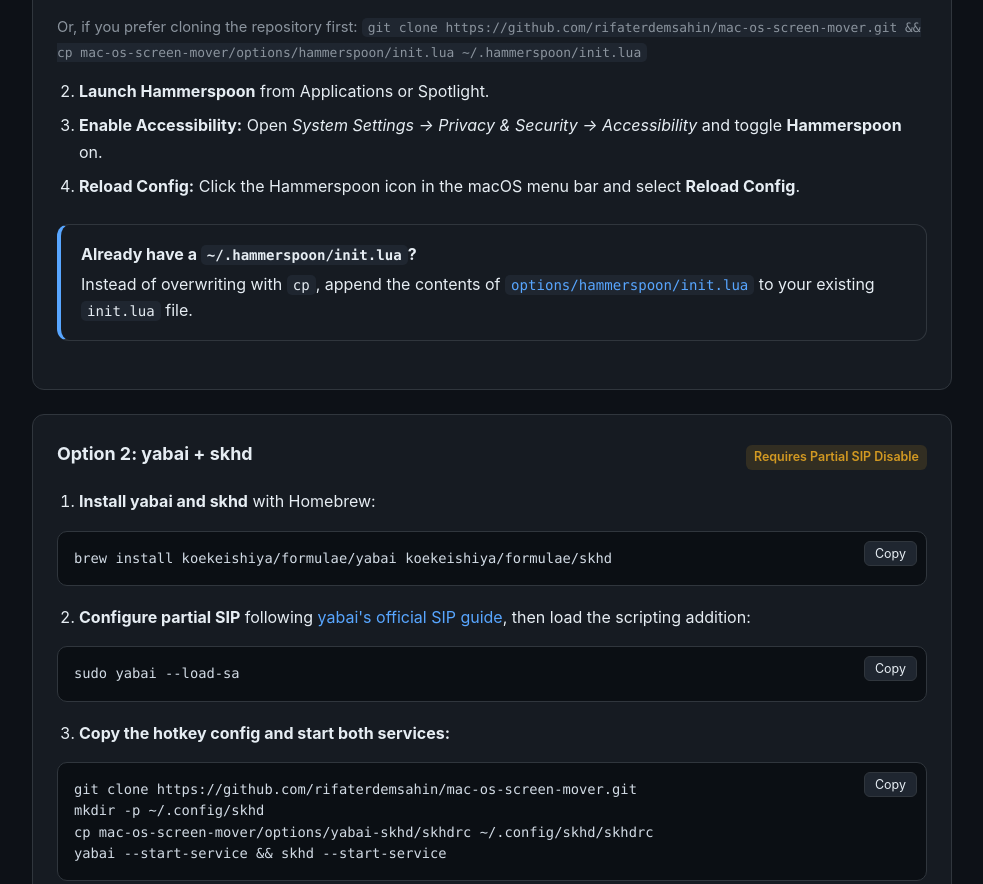
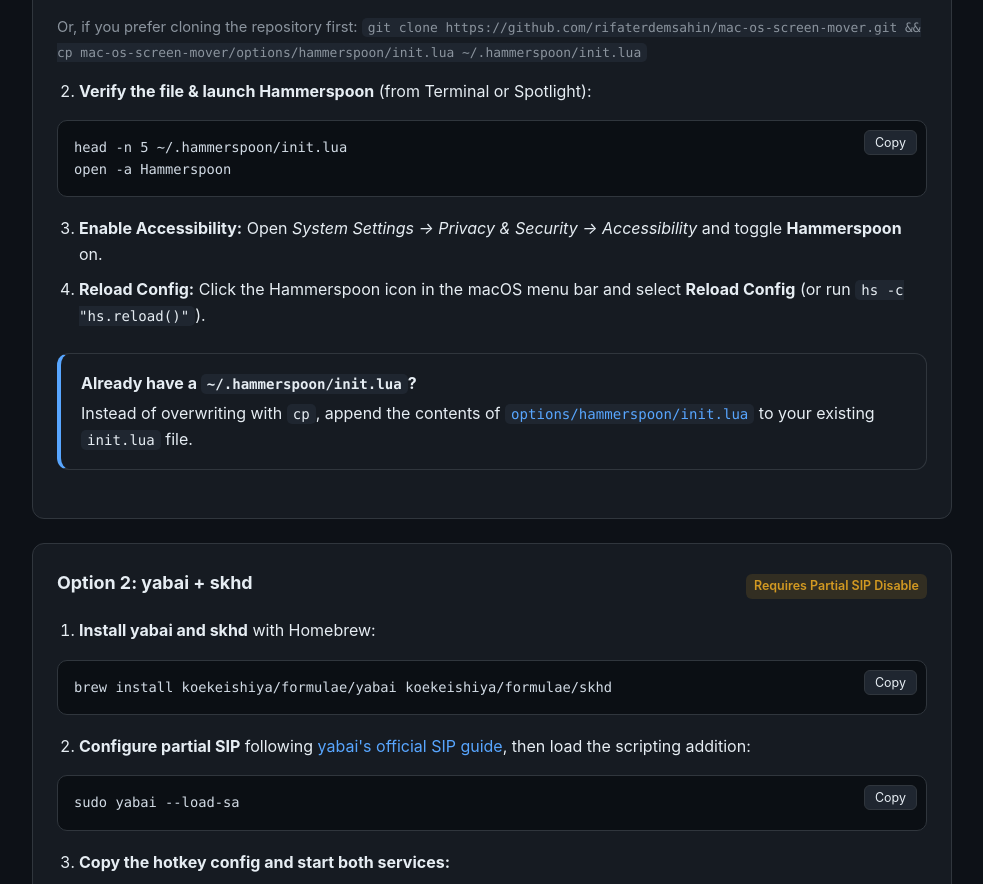
Before and after one commit to rifaterdemsahin/mac-os-screen-mover, a plain HTML site: page install.html in a window 1280 px wide. Shown: the part 929-1813 px from the top of the page, without its empty margins (148-1131 px from the left). Drawn offline with Linux system fonts and the light colour scheme.

Commit message:
Document Perl local::lib note and Hammerspoon verify/launch steps

```diff
--- a/install.html
+++ b/install.html
@@ -281,9 +281,16 @@ curl -fsSL https://raw.githubusercontent.com/rifaterdemsahin/mac-os-screen-mover
         <code>git clone https://github.com/rifaterdemsahin/mac-os-screen-mover.git &amp;&amp; cp mac-os-screen-mover/options/hammerspoon/init.lua ~/.hammerspoon/init.lua</code>
       </p>
       <ol start="2">
-        <li><strong>Launch Hammerspoon</strong> from Applications or Spotlight.</li>
+        <li><strong>Verify the file &amp; launch Hammerspoon</strong> (from Terminal or Spotlight):</li>
+      </ol>
+      <div class="code-wrap">
+        <button class="copy-btn" onclick="copyCode(this)">Copy</button>
+<pre>head -n 5 ~/.hammerspoon/init.lua
+open -a Hammerspoon</pre>
+      </div>
+      <ol start="3">
         <li><strong>Enable Accessibility:</strong> Open <em>System Settings &rarr; Privacy &amp; Security &rarr; Accessibility</em> and toggle <strong>Hammerspoon</strong> on.</li>
-        <li><strong>Reload Config:</strong> Click the Hammerspoon icon in the macOS menu bar and select <strong>Reload Config</strong>.</li>
+        <li><strong>Reload Config:</strong> Click the Hammerspoon icon in the macOS menu bar and select <strong>Reload Config</strong> (or run <code>hs -c "hs.reload()"</code>).</li>
       </ol>
       <div class="callout">
         <strong>Already have a <code>~/.hammerspoon/init.lua</code>?</strong>
@@ -375,6 +382,10 @@ swiftc -O options/swift-native/MoveWindowToSpace.swift -o /usr/local/bin/move-wi
     </div>
 
     <h2>4. Troubleshooting</h2>
+    <div class="callout">
+      <strong><code>Can't locate local/lib.pm in @INC</code> in Terminal</strong>
+      If you see a Perl error referencing <code>perl5/site_perl/5.44</code> when opening your shell, it comes from an older <code>local::lib</code> line in your <code>~/.zshrc</code> / <code>~/.bashrc</code> after a Homebrew Perl upgrade. It is unrelated to Hammerspoon or this project—<code>brew</code> and <code>curl</code> still work normally. To silence it, remove or update the <code>local::lib</code> eval line in your shell profile.
+    </div>
     <div class="callout warn">
       <strong><code>cp: options/hammerspoon/init.lua: No such file or directory</code></strong>
       This happens when you run <code>cp options/hammerspoon/init.lua ...</code> from a different directory (for example, your home or another project folder) instead of inside the cloned <code>mac-os-screen-mover</code> repo. Either <code>cd mac-os-screen-mover</code> first, or run the <code>curl</code> command above which works from any directory.
```
